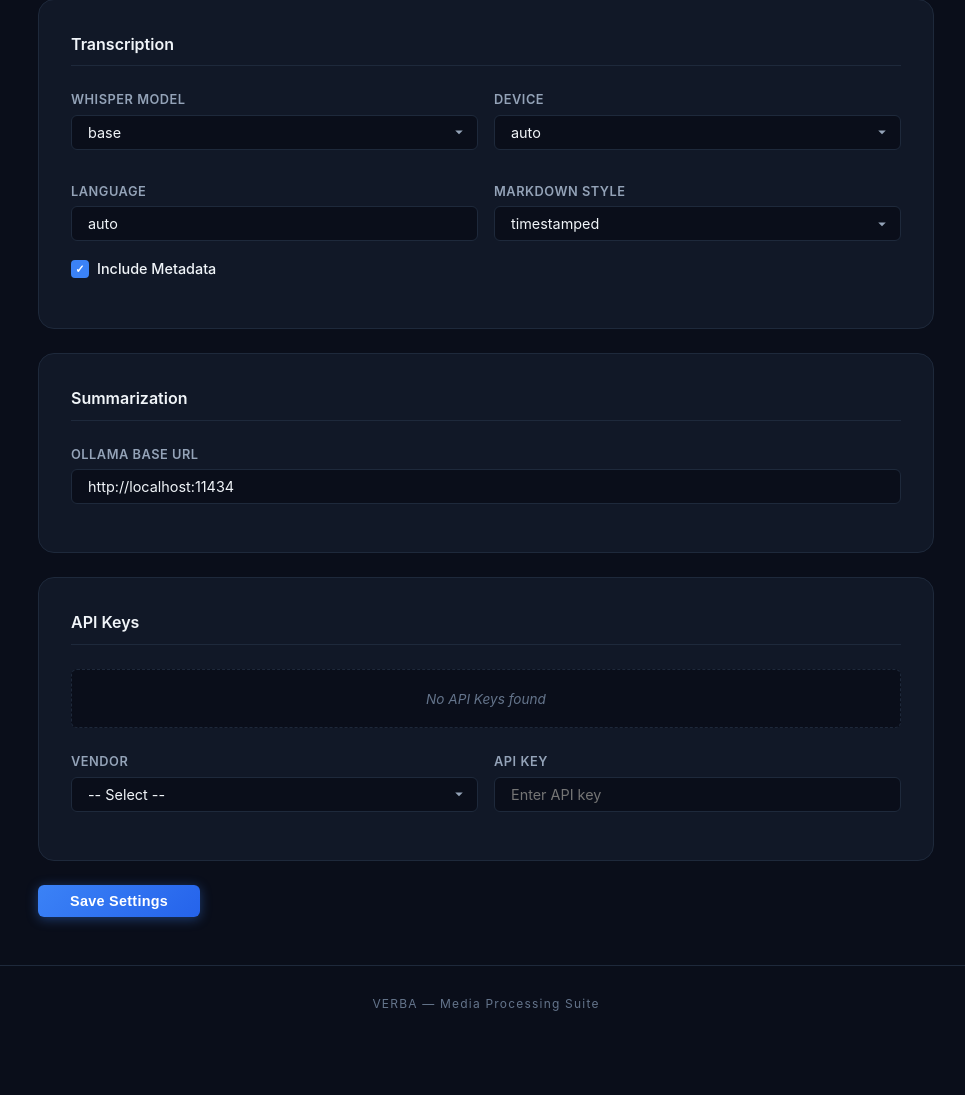
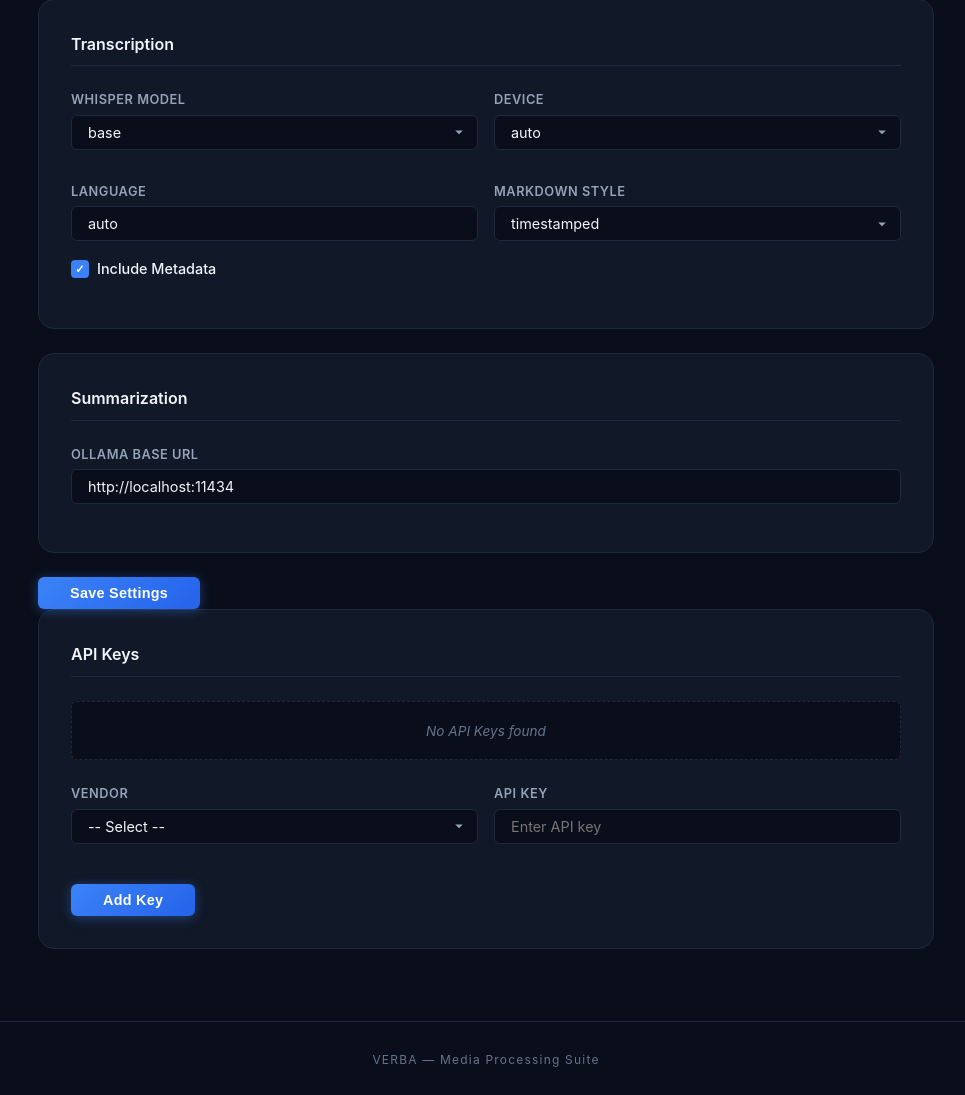
Before and after one commit to GunnyMarc/verba, a FastAPI app: page /settings in a window 1280 px wide. Shown: the part 242-1337 px from the top of the page, without its empty margins (154-1119 px from the left). Before the commit the page ends 1253 px from the top, so only its background shows below. Run offline with FastAPI, Linux system fonts and the light colour scheme; some libraries are stand-ins or nearby versions.

Commit message:
fixed settings

```diff
--- a/web/routes/settings_routes.py
+++ b/web/routes/settings_routes.py
@@ -34,8 +34,6 @@ async def settings_update(
     markdown_style: str = Form(""),
     include_metadata: str = Form(""),
     ollama_base_url: str = Form(""),
-    api_vendor: str = Form(""),
-    api_key: str = Form(""),
 ):
     settings = request.app.state.settings
     keystore = request.app.state.keystore
@@ -54,11 +52,6 @@ async def settings_update(
     if ollama_base_url:
         settings.ollama_base_url = ollama_base_url
 
-    # Save API key if provided
-    if api_vendor and api_key:
-        keystore.save_key(api_vendor, api_key)
-        keystore.apply_to_env()
-
     return templates.TemplateResponse("settings.html", {
         "request": request,
         "active_page": "settings",
@@ -69,6 +62,22 @@ async def settings_update(
         "vendor_names": VENDOR_DISPLAY_NAMES,
         "stored_keys": keystore.masked_keys(),
         "saved": True,
+    })
+
+
+@router.post("/keys/add")
+async def add_key(request: Request, api_vendor: str = Form(""), api_key: str = Form("")):
+    keystore = request.app.state.keystore
+    templates = request.app.state.templates
+
+    if api_vendor and api_key:
+        keystore.save_key(api_vendor, api_key)
+        keystore.apply_to_env()
+
+    return templates.TemplateResponse("partials/stored_keys.html", {
+        "request": request,
+        "stored_keys": keystore.masked_keys(),
+        "vendor_names": VENDOR_DISPLAY_NAMES,
     })
 
 
--- a/web/templates/settings.html
+++ b/web/templates/settings.html
@@ -76,6 +76,14 @@
         </div>
     </div>
 
+    <div class="form-actions">
+        <button type="submit" class="btn btn--primary">
+            <span class="btn-text">Save Settings</span>
+            <span id="save-indicator" class="htmx-indicator spinner"></span>
+        </button>
+    </div>
+</form>
+
 <div class="card form-card">
     <h2 class="card-title">API Keys</h2>
 
@@ -113,6 +121,11 @@
         {% endif %}
     </div>
 
+    <form hx-post="/settings/keys/add"
+          hx-target="#stored-keys-area"
+          hx-swap="innerHTML"
+          hx-on::after-request="if(event.detail.successful) { this.reset(); }"
+          hx-indicator="#add-key-indicator">
         <div class="form-grid">
             <div class="form-row">
                 <label class="form-label" for="api_vendor">Vendor</label>
@@ -131,13 +144,12 @@
                        class="form-input">
             </div>
         </div>
-    </div>
-
         <div class="form-actions">
             <button type="submit" class="btn btn--primary">
-            <span class="btn-text">Save Settings</span>
-            <span id="save-indicator" class="htmx-indicator spinner"></span>
+                <span class="btn-text">Add Key</span>
+                <span id="add-key-indicator" class="htmx-indicator spinner"></span>
             </button>
         </div>
     </form>
+</div>
 {% endblock %}
```
Lines whose indentation alone changed are shown as unchanged.
